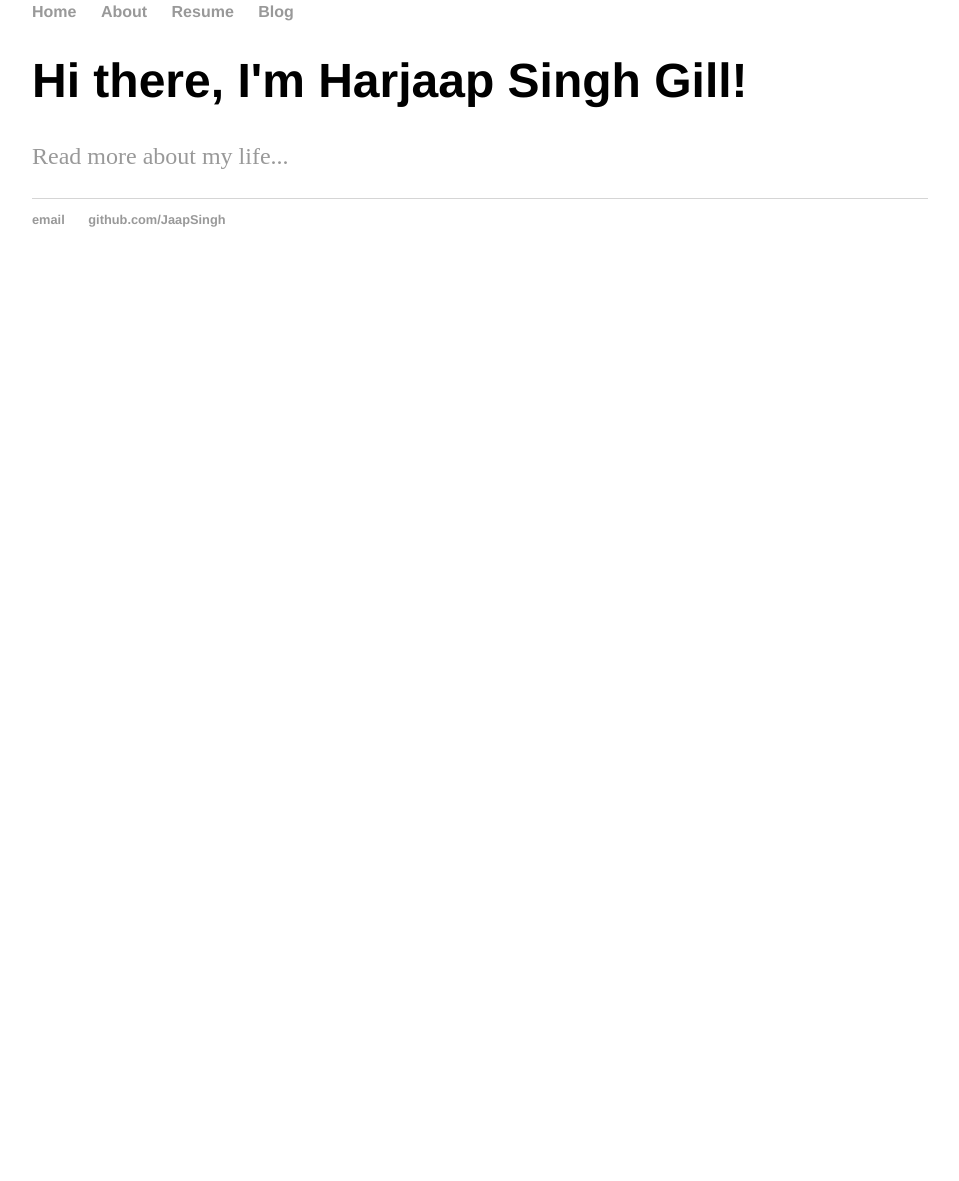
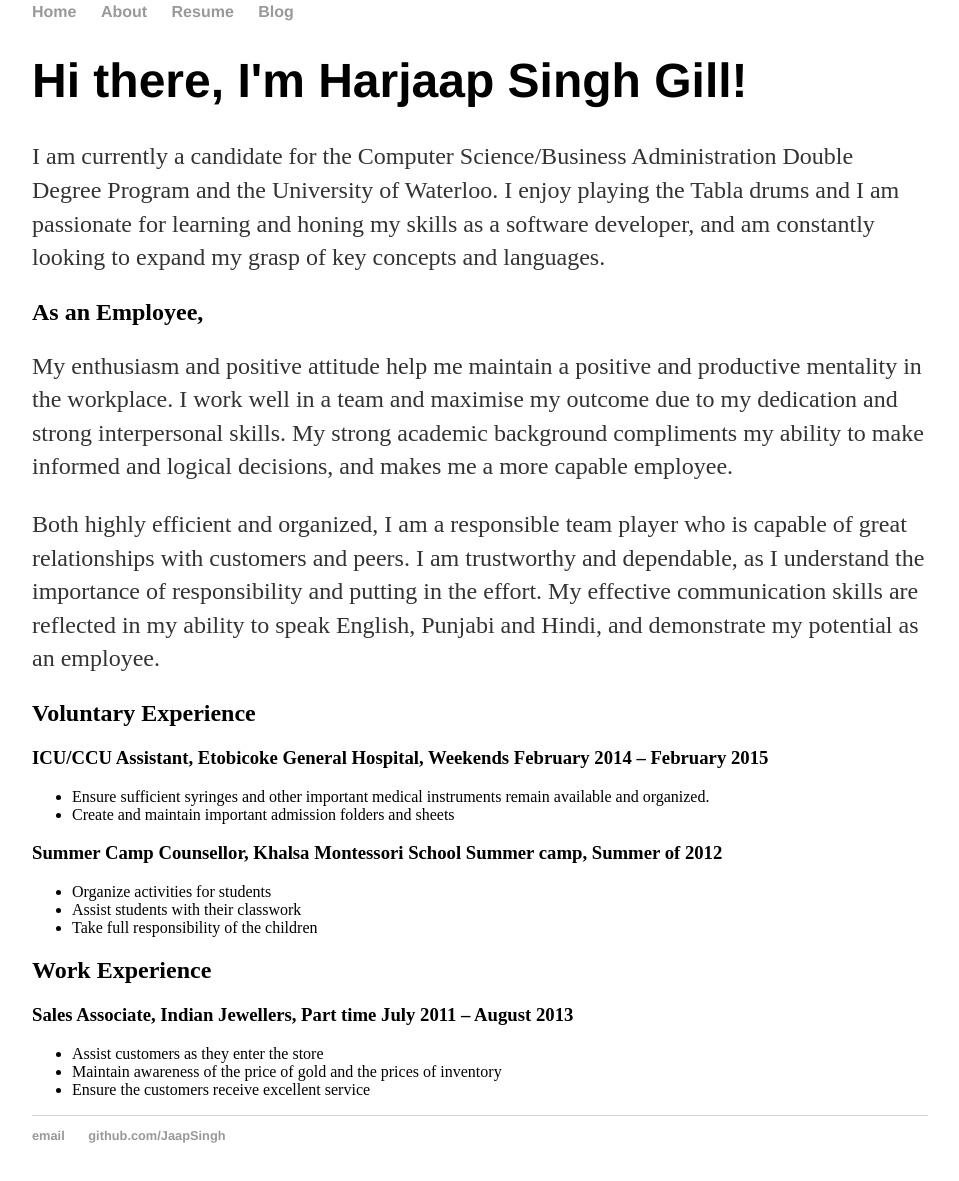
Before and after one commit to JaapSingh/jaapsingh.github.io, a plain HTML site: page index.html in a window 1280 px wide. Shown: the part 57-1238 px from the top of the page, without its empty margins (160-1119 px from the left). Before the commit the page ends 800 px from the top, so only its background shows below. Drawn offline with Linux system fonts and the light colour scheme.

Commit message:
Updated About page

```diff
--- a/index.html
+++ b/index.html
@@ -16,7 +16,31 @@
 		<div class="container">
     		<div class="blurb">
         		<h1>Hi there, I'm Harjaap Singh Gill!</h1>
-				<p><a href="/about">Read more about my life...</a></p>
+				<p>I am currently a candidate for the Computer Science/Business Administration Double Degree Program and the University of Waterloo. I enjoy playing the Tabla drums and I am passionate for learning and honing my skills as a software developer, and am constantly looking to expand my grasp of key concepts and languages. </p>
+				<h2>As an Employee,</h2>
+				<p>My enthusiasm and positive attitude help me maintain a positive and productive mentality in the workplace. I work well in a team and maximise my outcome due to my dedication and strong interpersonal skills. My strong academic background compliments my ability to make informed and logical decisions, and makes me a more capable employee.</p>
+				<p>Both highly efficient and organized, I am a responsible team player who is capable of great relationships with customers and peers. I am trustworthy and dependable, as I understand the importance of responsibility and putting in the effort. My effective communication skills are reflected in my ability to speak English, Punjabi and Hindi, and demonstrate my potential as an employee.</p>
+				<h2>Voluntary Experience</h2>
+				<h3>ICU/CCU Assistant, Etobicoke General Hospital, Weekends February 2014 – February 2015</h3>
+				<ul>
+					<li>Ensure sufficient syringes and other important medical instruments remain available and organized.</li>
+					<li>Create and maintain important admission folders and sheets</li>
+				</ul>
+				<h3>Summer Camp Counsellor, Khalsa Montessori School Summer camp, Summer of 2012</h3>
+				<ul>
+					<li>Organize activities for students</li>
+					<li>Assist students with their classwork</li>
+					<li>Take full responsibility of the children</li>
+				</ul>
+				<h2>Work Experience</h2>
+				<h3>Sales Associate, Indian Jewellers, Part time July 2011 – August 2013</h3>
+				<ul>
+					<li>Assist customers as they enter the store</li>
+					<li>Maintain awareness of the price of gold and the prices of inventory</li>
+					<li>Ensure the customers receive excellent service</li>
+				</ul>
+
+
     		</div><!-- /.blurb -->
 		</div><!-- /.container -->
 		<footer>
```
